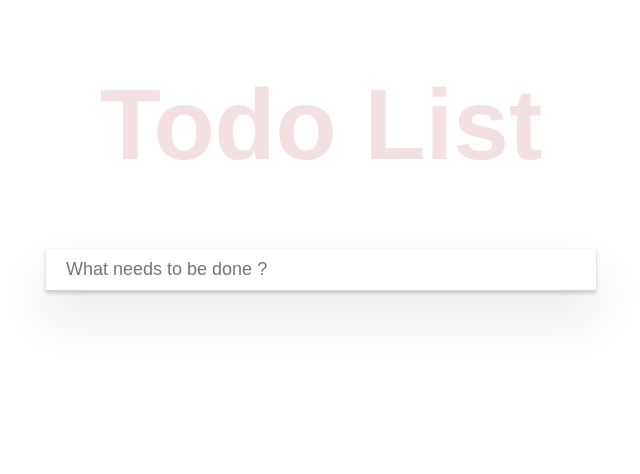
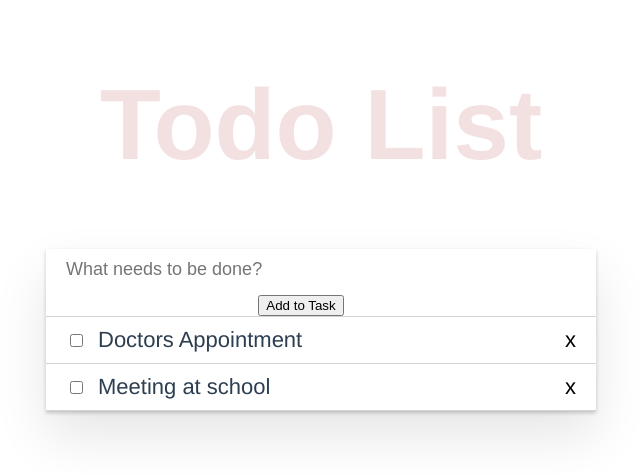
Before and after one commit to tauhidbs23/todo-list-vue-training, a Vue app: page / in a window 1280 px wide. Shown: the top 474 px of the page, without its empty margins (319-959 px from the left). Built offline with nearby package versions, Linux system fonts and the light colour scheme.

Commit message:
task show succesfully done

```diff
--- a/src/App.vue
+++ b/src/App.vue
@@ -4,9 +4,65 @@
       <router-link to="/">Home</router-link> |
       <router-link to="/about">About</router-link>
     </div> -->
-    <router-view/>
+    <!-- <router-view/> -->
+    <div class="container">
+      <h1 class="header">Todo List</h1>
+      <div class="todo-container">
+        <div class="input-container">
+          <input
+            type="text"
+            class="input-todo"
+            placeholder="What needs to be done? "
+            v-model="item.text"
+          />
+          <button @click="taskEntry">Add to Task</button>
+        </div>
+        <Tasks :tasks="tasks" />
+
+      </div>
+    </div>
   </div>
 </template>
+
+<script>
+import Tasks from "./components/Tasks.vue";
+export default {
+  name: "App",
+  components: {
+    Tasks,
+  },
+  data() {
+    return {
+      tasks: [],
+      item: {
+        id: Math.floor(Math.random() * 100),
+        text: "",
+        reminder: true,
+      },
+    };
+  },
+  methods: {
+    taskEntry() {
+      this.tasks.push(this.item);
+    },
+  },
+  created() {
+    // this.tasks.push(this.item)
+    this.tasks = [
+      {
+        id: 1,
+        text: "Doctors Appointment",
+        reminder: true,
+      },
+      {
+        id: 2,
+        text: "Meeting at school",
+        reminder: true,
+      },
+    ];
+  },
+};
+</script>
 
 <style>
 #app {
@@ -17,4 +73,34 @@
   color: #2c3e50;
   font-size: 22px;
 }
+
+.container {
+  min-width: 230px;
+  max-width: 550px;
+  background: #fff;
+  margin: 10px 0 40px 0;
+  position: relative;
+  margin-left: auto;
+  margin-right: auto;
+}
+.header {
+  width: 100%;
+  font-size: 100px;
+  text-align: center;
+  color: rgba(175, 47, 47, 0.15);
+  text-rendering: optimizeLegibility;
+}
+.container .todo-container {
+  box-shadow: 0 2px 4px 0 rgb(0 0 0 /20%), 0 25px 50px 0 rgb(0 0 0/10%);
+}
+.input-container {
+  padding-right: 40px;
+  border-bottom: 1px solid #d3d3d3;
+}
+.input-todo {
+  width: 100%;
+  padding: 10px 20px;
+  font-size: 18px;
+  border: none;
+}
 </style>
--- a/src/components/HelloWorld.vue
+++ /dev/null
@@ -1,55 +0,0 @@
-<template>
-  <div class="hello">
-    <div class="container">
-      <h1 class="header">Todo List</h1>
-      <div class="todo-container">
-        <div class="input-container">
-          <input type="text" class="input-todo" placeholder="What needs to be done ?" />
-        </div>
-      </div>
-    </div>
-  </div>
-</template>
-
-<script>
-export default {
-  name: "HelloWorld",
-  props: {
-    msg: String,
-  },
-};
-</script>
-
-<!-- Add "scoped" attribute to limit CSS to this component only -->
-<style scoped>
-.container {
-  min-width: 230px;
-  max-width: 550px;
-  background: #fff;
-  margin: 10px 0 40px 0;
-  position: relative;
-  margin-left: auto;
-  margin-right: auto;
-}
-.header {
-  width: 100%;
-  font-size: 100px;
-  text-align: center;
-  color: rgba(175, 47, 47, 0.15);
-  text-rendering: optimizeLegibility;
-}
-.container .todo-container {
-  box-shadow: 0 2px 4px 0 rgb(0 0 0 /20%), 0 25px 50px 0 rgb(0 0 0/10%);
-}
-.input-container {
-  padding-right: 40px;
-  border-bottom: 1px solid #d3d3d3;
-}
-.input-todo{
-  width: 100%;
-  padding: 10px 20px;
-  font-size: 18px;
-  border: none;
-}
-
-</style>
--- /dev/null
+++ b/src/components/Tasks.vue
@@ -0,0 +1,53 @@
+<template>
+  <div>
+    <div :key="task.id" v-for="task in tasks">
+      <div class="todo-item">
+        <div class="todo-item-left">
+          <input type="checkbox" />
+          <div class="todo-item-label">{{ task.text }}</div>
+        </div>
+        <div class="remove-item">x</div>
+      </div>
+    </div>
+  </div>
+</template>
+
+<script>
+export default {
+  name: "Tasks",
+  props: {
+    tasks: Array,
+  },
+};
+</script>
+
+<style>
+.todo-item{
+    display: flex;
+    align-items: center;
+    justify-content: space-between;
+    padding: 10px 20px;
+    border-bottom: 1px solid #d3d3d3;
+}
+.todo-item-left{
+    display: flex;
+    align-items: center;
+
+}
+input[type="checkbox" i]{
+    background: initial;
+    cursor: default;
+    appearance: auto;
+    box-sizing: border-box;
+    margin: 3px 3px 3px 4px;
+    padding: initial;
+    border: initial;
+}
+.todo-item-label{
+    margin-left: 12px;
+}
+.remove-item{
+    cursor: pointer;
+    color: black;
+}
+</style>
--- a/src/main.js
+++ b/src/main.js
@@ -1,13 +1,11 @@
 import Vue from 'vue'
 import App from './App.vue'
 import './registerServiceWorker'
-import router from './router'
 import store from './store'
 
 Vue.config.productionTip = false
 
 new Vue({
-  router,
   store,
   render: h => h(App)
 }).$mount('#app')
--- a/src/views/Home.vue
+++ b/src/views/Home.vue
@@ -1,17 +1,14 @@
 <template>
   <div class="home">
-    <HelloWorld msg="Welcome to Your Vue.js App"/>
   </div>
 </template>
 
 <script>
 // @ is an alias to /src
-import HelloWorld from '@/components/HelloWorld.vue'
 
 export default {
   name: 'Home',
   components: {
-    HelloWorld
   }
 }
 </script>
```
Also changed, not shown: note.txt (added).
